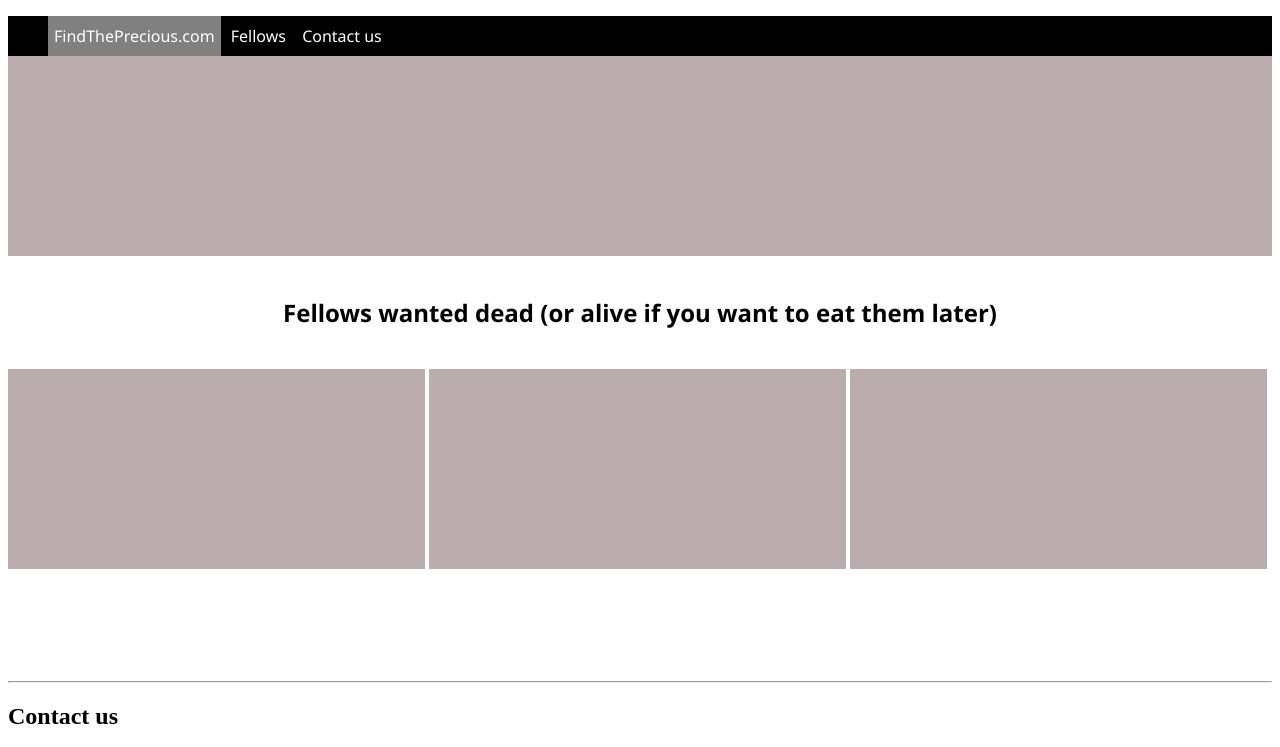
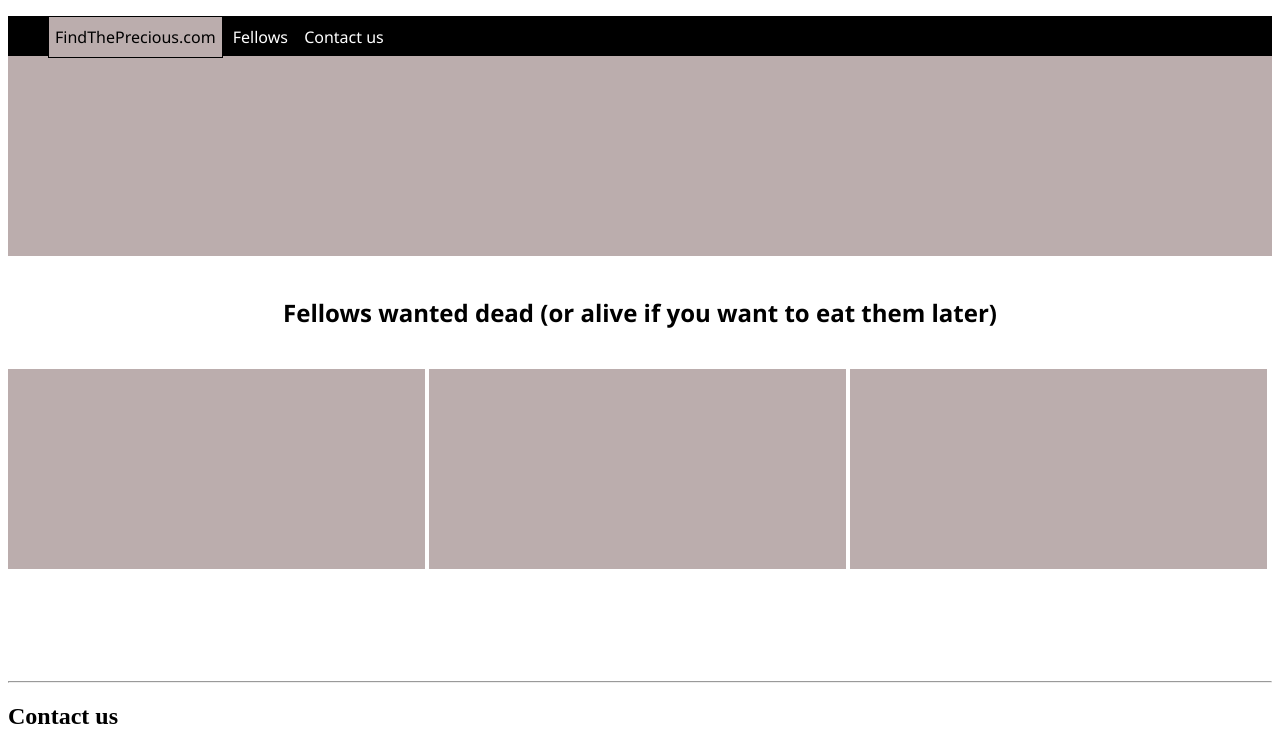
Before and after one commit to FredAndolina/modele_de_boites, a plain HTML site: page index.html in a window 1280 px wide. In both pictures the pointer is over the item "FindThePrecious.com". Shown: the top 747 px of the page. Drawn offline with Linux system fonts and the light colour scheme.

Commit message:
Update style.css

```diff
--- a/style.css
+++ b/style.css
@@ -8,9 +8,13 @@ ul {
 }
 
 li:hover{
-    background-color: grey;
+    background-color: rgb(187, 173, 173);
+    color: black;
     margin: 0;
+    border: 1px solid;
+    border-color: black;
     }
+
 li{
     height: 40px;
 }
```
